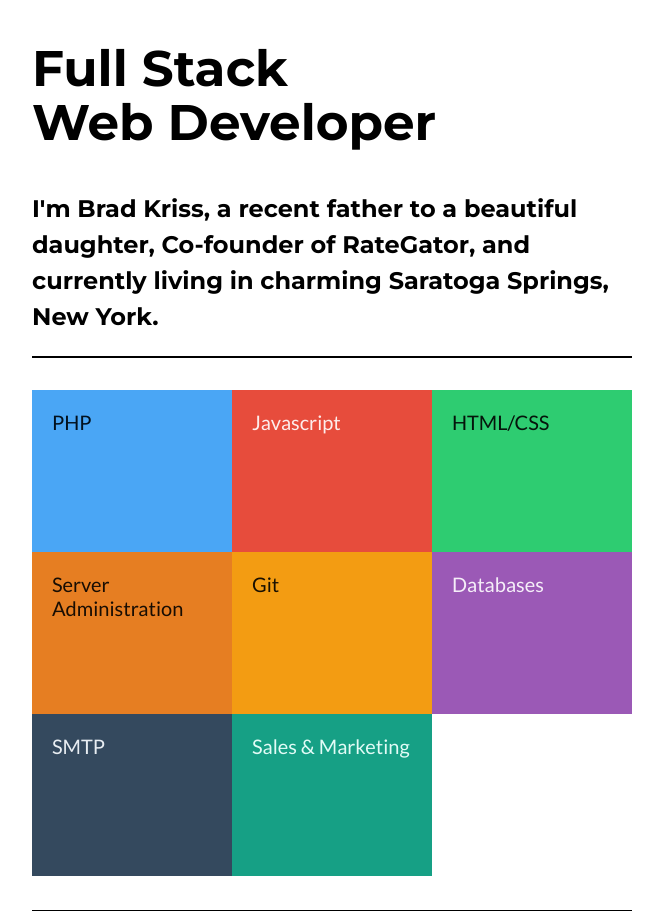
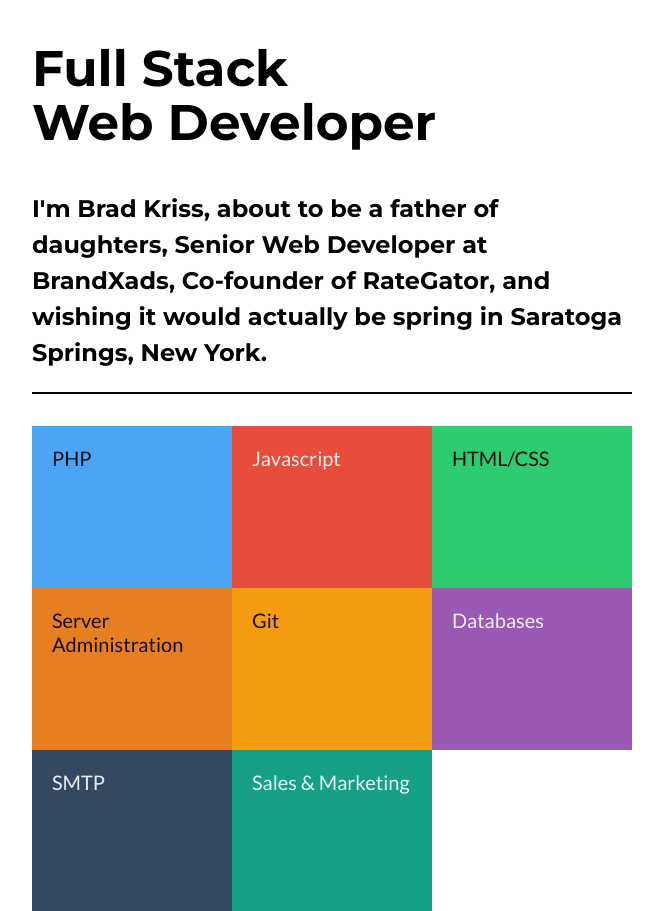
Before and after one commit to BradKriss/BradKriss, a PHP site: page / in a window 1280 px wide. Shown: the top 911 px of the page, without its empty margins (308-971 px from the left). Run offline with PHP 8.4, Linux system fonts and the light colour scheme.

Commit message:
Updating Life

```diff
--- a/public/index.php
+++ b/public/index.php
@@ -24,8 +24,8 @@
   <section id="top-content">
     <h1 id="intro-header">Full Stack <br />Web Developer</h1>
     <h4 id="intro-text">
-      I'm Brad Kriss, a recent father to a beautiful daughter, Co-founder of
-      RateGator, and currently living in charming Saratoga Springs, New York.
+        I'm Brad Kriss, about to be a father of daughters, Senior Web Developer at BrandXads,
+        Co-founder of RateGator, and wishing it would actually be spring in Saratoga Springs, New York.
     </h4>
   </section>
 
```
